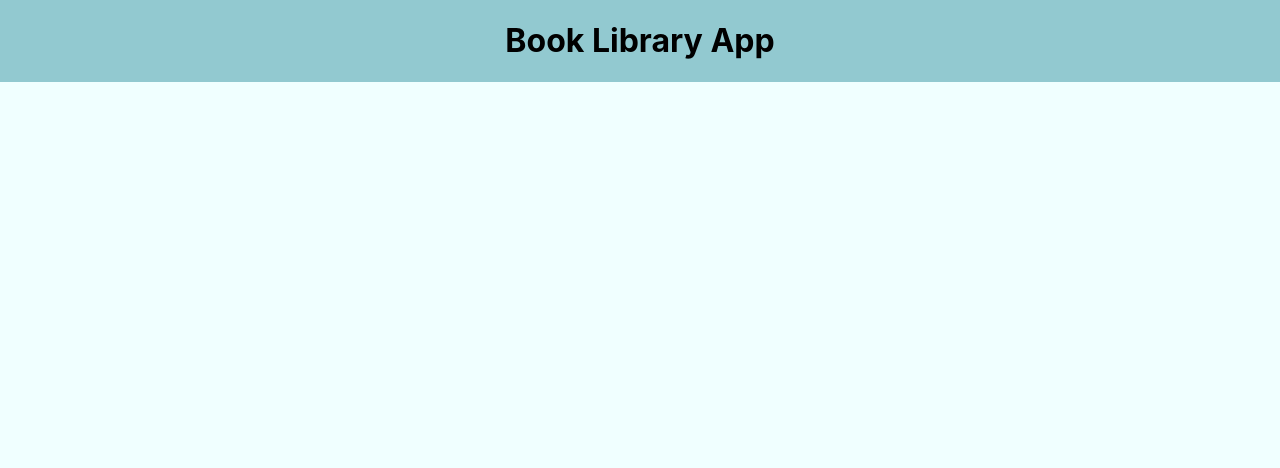
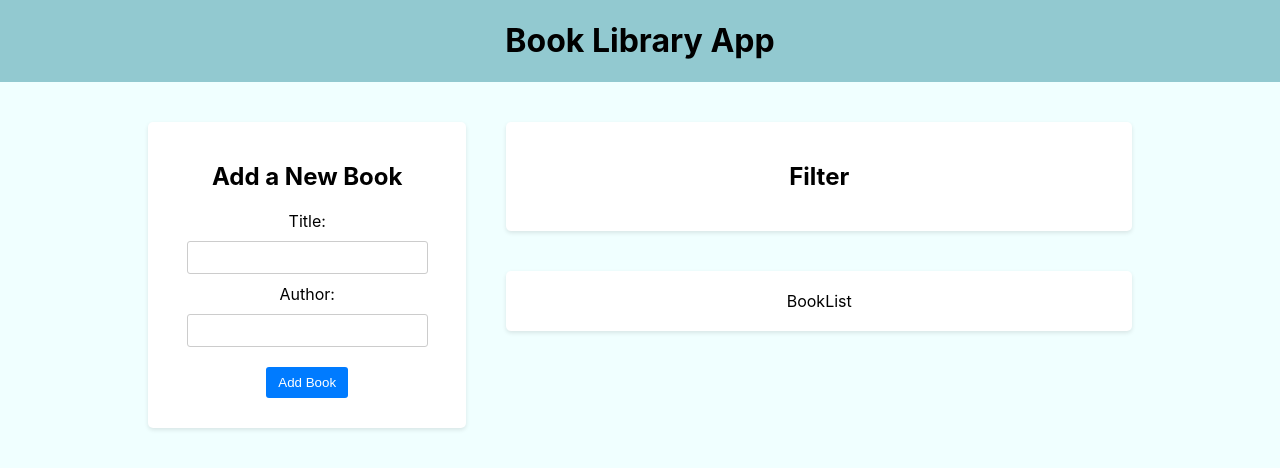
Before and after one commit to alive2020/Book-App-React-Redux, a React (Create React App) app in the folder frontend/: page / in a window 1280 px wide. Shown: the top 468 px of the page. Built offline with nearby package versions, Linux system fonts and the light colour scheme.

Commit message:
Added BookForm,BookList,Filter components

```diff
--- a/frontend/src/App.css
+++ b/frontend/src/App.css
@@ -38,7 +38,7 @@
 .app-block {
   padding: 20px;
   margin: 20px;
-  background-color: #f2f2f2;
+  background-color: rgb(255, 255, 255);
   border-radius: 5px;
   box-shadow: 0 2px 4px rgba(0, 0, 0, 0.1);
 }
--- a/frontend/src/App.js
+++ b/frontend/src/App.js
@@ -1,4 +1,7 @@
 import "./App.css";
+import BookForm from "./components/BookForm/BookForm";
+import BookList from "./components/BookList/BookList";
+import Filter from "./components/Filter/Filter";
 
 function App() {
   return (
@@ -6,6 +9,15 @@ function App() {
       <header className="app-header">
         <h1>Book Library App</h1>
       </header>
+      <main className="app-main">
+        <div className="app-left-column">
+          <BookForm />
+        </div>
+        <div className="app-right-column">
+          <Filter />
+          <BookList />
+        </div>
+      </main>
     </div>
   );
 }
--- /dev/null
+++ b/frontend/src/components/BookForm/BookForm.css
@@ -0,0 +1,48 @@
+.book-form {
+  width: 100%;
+}
+
+.book-form label {
+  display: block;
+  width: 100%;
+  text-align: center;
+  margin-bottom: 10px;
+}
+
+.book-form input {
+  width: 80%;
+  padding: 8px;
+  margin-bottom: 10px;
+  border: 1px solid #ccc;
+  border-radius: 3px;
+}
+
+.book-form button {
+  background-color: #007bff;
+  color: #fff;
+  padding: 8px 12px;
+  border: none;
+  border-radius: 3px;
+  cursor: pointer;
+  margin: 10px;
+  transition: background-color 0.3s ease;
+}
+
+.book-form button:hover {
+  background-color: #0056b3;
+}
+
+.book-form .spinner {
+  animation: spinner 1s infinite linear;
+  margin-left: 10px;
+}
+
+@keyframes spinner {
+  from {
+    transform: rotate(0deg);
+  }
+
+  to {
+    transform: rotate(360deg);
+  }
+}
--- /dev/null
+++ b/frontend/src/components/BookForm/BookForm.js
@@ -0,0 +1,44 @@
+import React, { useState } from "react";
+import "./BookForm.css";
+
+const BookForm = () => {
+  const [title, setTitle] = useState("");
+  const [author, setAuthor] = useState("");
+
+  const handleSubmit = (e) => {
+    e.preventDefault();
+    if (title && author) {
+      console.log(title, author);
+      setTitle("");
+      setAuthor("");
+    }
+  };
+  return (
+    <div className="app-block book-form">
+      <h2>Add a New Book</h2>
+      <form onSubmit={handleSubmit}>
+        <div>
+          <label htmlFor="title">Title:</label>
+          <input
+            type="text"
+            id="title"
+            value={title}
+            onChange={(e) => setTitle(e.target.value)}
+          />
+        </div>
+        <div>
+          <label htmlFor="author">Author:</label>
+          <input
+            type="text"
+            id="author"
+            value={author}
+            onChange={(e) => setAuthor(e.target.value)}
+          />
+        </div>
+        <button type="submit">Add Book</button>
+      </form>
+    </div>
+  );
+};
+
+export default BookForm;
--- /dev/null
+++ b/frontend/src/components/BookList/BookList.css
@@ -0,0 +1,61 @@
+.book-list ul {
+  padding: 0;
+  margin: 20px -20px;
+  list-style: none;
+}
+
+.book-list li {
+  display: flex;
+  justify-content: space-between;
+  align-items: center;
+  width: auto;
+  padding: 10px 20px;
+  border-bottom: 1px solid #ccc;
+  background-color: #fff;
+  list-style-type: none;
+}
+
+.book-list li:nth-child(even) {
+  background-color: #f2f2f2;
+}
+
+.book-list li:hover {
+  background-color: #dbe4f8;
+}
+
+.book-list button {
+  background-color: #fff;
+  color: red;
+  border: 1px solid red;
+  padding: 8px 12px;
+  border-radius: 3px;
+  cursor: pointer;
+  transition: background-color 0.3s ease;
+}
+
+.book-list button:hover {
+  background-color: #fdd;
+}
+
+.book-list .highlight {
+  background-color: #ff0;
+}
+
+.book-list .book-info {
+  flex: 1;
+  text-align: left;
+}
+
+.book-list .book-actions {
+  display: flex;
+  align-items: center;
+}
+
+.book-list .star-icon {
+  width: 24px;
+  height: 24px;
+  margin: 0 20px;
+  cursor: pointer;
+  transition: color 0.3s ease;
+  color: #fca510;
+}
--- /dev/null
+++ b/frontend/src/components/BookList/BookList.js
@@ -0,0 +1,8 @@
+import React from "react";
+import "./BookList.css";
+
+const BookList = () => {
+  return <div className="app-block book-list">BookList</div>;
+};
+
+export default BookList;
--- /dev/null
+++ b/frontend/src/components/Filter/Filter.css
@@ -0,0 +1,50 @@
+.filter-row {
+  display: flex;
+  justify-content: space-between;
+  align-items: center;
+}
+
+.filter-group {
+  flex: 1;
+  text-align: center;
+}
+
+.filter input[type="text"] {
+  width: 80%;
+  padding: 8px;
+  border: 1px solid #ccc;
+  border-radius: 3px;
+}
+
+.filter button {
+  background-color: #007bff;
+  color: #fff;
+  padding: 8px 12px;
+  border: none;
+  border-radius: 3px;
+  cursor: pointer;
+  margin: 10px;
+  transition: background-color 0.3s ease;
+}
+
+.filter button:hover {
+  background-color: #0056b3;
+}
+
+@media screen and (max-width: 1024px) {
+  .filter-row {
+    flex-direction: column;
+    align-items: stretch;
+  }
+
+  .filter-group {
+    width: 100%;
+    margin: auto;
+    margin-bottom: 10px;
+  }
+
+  .filter button {
+    margin: 10px auto 0;
+    max-width: 50%;
+  }
+}
--- /dev/null
+++ b/frontend/src/components/Filter/Filter.js
@@ -0,0 +1,12 @@
+import React from "react";
+import "./Filter.css";
+
+const Filter = () => {
+  return (
+    <div className="app-block filter">
+      <h2>Filter</h2>
+    </div>
+  );
+};
+
+export default Filter;
```
